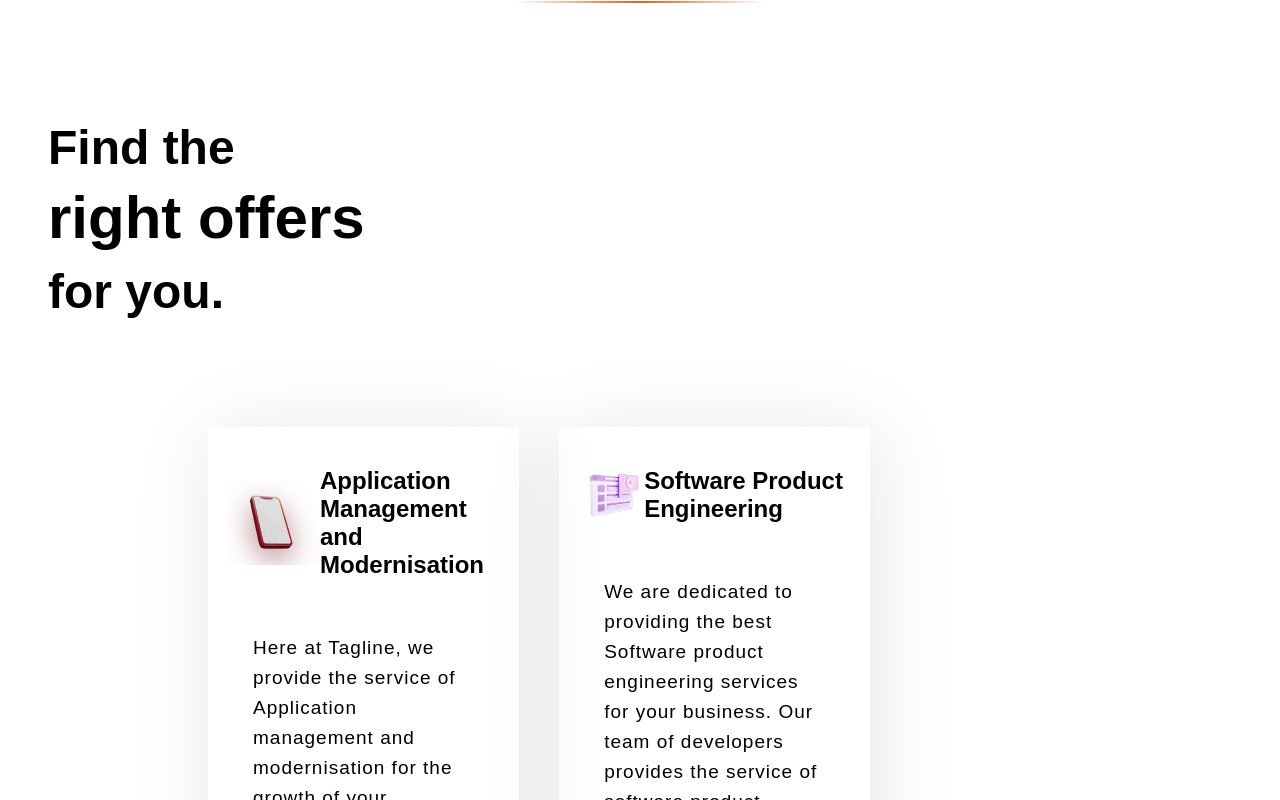
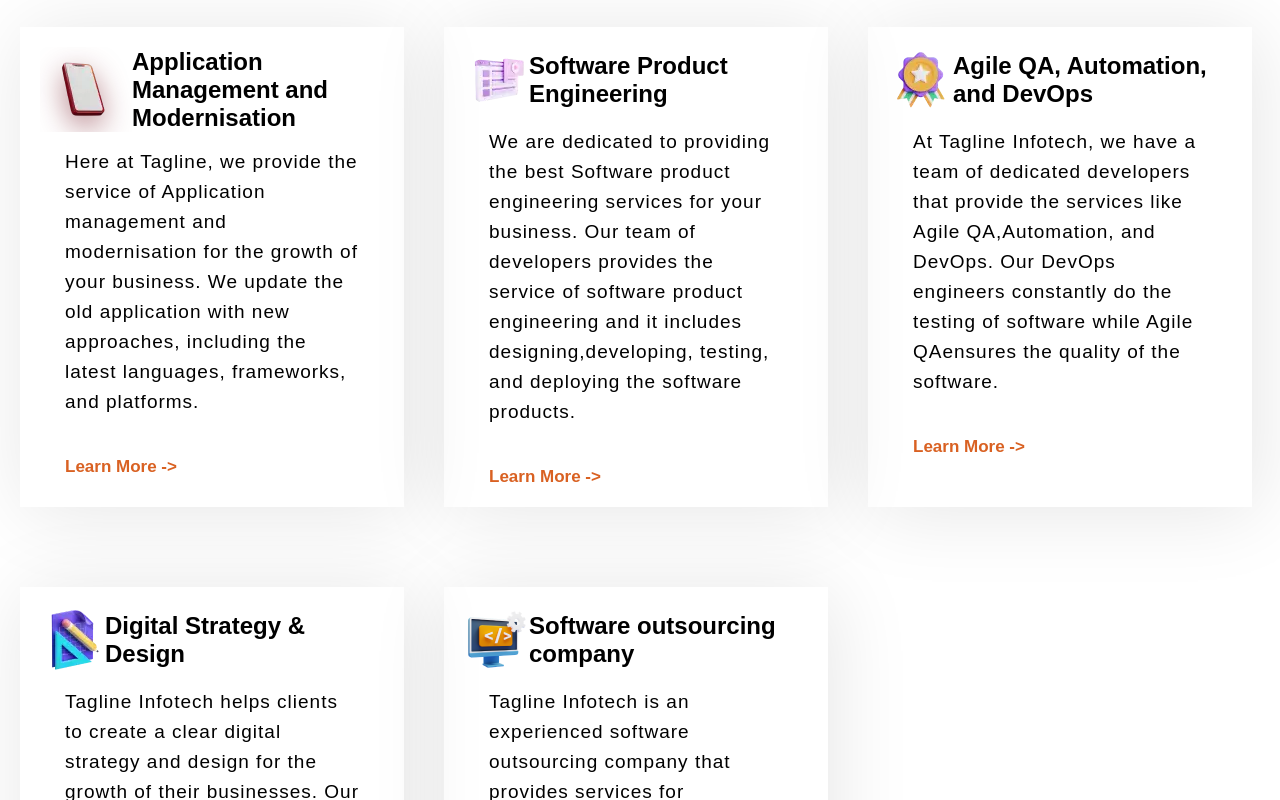
Before and after one commit to vishalv-tagline/angular-tagline, an Angular app: page / in a window 1280 px wide. Shown: the part 940-1740 px from the top of the page. Built offline with nearby package versions, Linux system fonts and the light colour scheme.

Commit message:
Implement change  ourservices section

```diff
--- a/src/app/app.component.html
+++ b/src/app/app.component.html
@@ -1,39 +1,4 @@
 <div class="topbar">
-  <!-- <div class="header">
-    <nav>
-      <ul>
-        <img src="../assets/images/tagline.png">
-        <li><a href="#">{{ caseStudy }}</a></li>
-        <li>
-          <label>{{navbar.about}}</label>
-          <select>
-
-          </select>
-        </li>
-        <li>
-          <label>{{navbar.heiD}}</label>
-          <select>
-
-          </select>
-        </li>
-        <li>
-          <label>{{navbar.tech}}</label>
-          <select>
-
-          </select>
-        </li>
-        <li>
-          <label>{{navbar.indu}}</label>
-          <select>
-
-          </select>
-        </li>
-        <div class="btnget">
-          <button [type]="btntype" style="display: flex; justify-content: end;">GET QUOTE</button>
-        </div>
-      </ul>
-    </nav>
-  </div> -->
   <app-navbar [navbarItems]="navbar"></app-navbar>
   <div class="headtext">
     <h1>{{heading.head1}}<br>{{heading.head2}}</h1>
@@ -50,10 +15,10 @@
   <h1>{{serv.title1}}</h1>
   <span class="headerline"></span>
   <div class="boxes">
-    <div class="divcontent divcontent1" style="border: none;">
+    <!-- <div class="divcontent divcontent1" style="border: none;">
       <h1 style="text-align: left; line-height: 70px;font-weight: 700;">{{serv.title2}}<br> <span
           style="font-weight: bolder; font-size: 60px;">{{serv.title3}}</span><br>{{serv.title4}}</h1>
-    </div>
+    </div> -->
     <!-- <div class="divcontent divcontent2" *ngFor="let service of services">
       <div class="flex">
         <img [src]="service.images" alt="logo">
@@ -62,19 +27,14 @@
       <p>{{service.description}}</p>
       <a href="#">{{service.button}}</a>
     </div> -->
-    <div>
-      <app-ourservices></app-ourservices>
-    </div>
+    <app-ourservices [servDataes]="servicess"></app-ourservices>
 
-    <div class="divcontent divcontent7">
+    <!-- <div class="divcontent divcontent7">
       <h2>{{serv.title5}}<span style="font-weight: bold;">{{serv.title6}}</span></h2>
       <button>{{serv.title7}}</button>
     </div>
+  </div> -->
   </div>
-</div>
-
-
-
 
   <!-- ___________________________________________________________ -->
   <div class="experience">
@@ -320,7 +280,8 @@
 
     <div class="lastfooterdiv">
       <img src="../assets/images/tagline-stamp.png">
-    <div><a href="" style="text-decoration: none;color: gray;font-size: 17px;">Follow Us <i class="bi bi-facebook"></i>
+      <div><a href="" style="text-decoration: none;color: gray;font-size: 17px;">Follow Us <i
+            class="bi bi-facebook"></i>
           <i class="bi bi-linkedin"></i>
           <i class="bi bi-twitter"></i>
           <i class="bi bi-instagram"></i>
--- a/src/app/app.component.scss
+++ b/src/app/app.component.scss
@@ -1,11 +1,3 @@
-* {
-    margin: 0;
-    padding: 0;
-    box-sizing: border-box;
-    font-family: poppins, sans-serif;
-
-}
-
 .topbar {
     height: 100vh;
     width: 100%;
@@ -136,40 +128,32 @@
     margin-top: 50px;
 }
 
-// .services .headerline{
+// .boxes{
 //     display: flex;
+//     flex-wrap: wrap;
+//     flex-direction: row;
 //     justify-content: center;
-//     width: 175px;
-//     margin: auto;
-//     height: 2px;
-//     background: radial-gradient(50% 151250% at 50% -100%,#d96122 0%,rgba(255,255,255,0) 100%);
 // }
 
-// .boxes {
-//     display: flex;
-//     flex-wrap: wrap;
-//     margin: 35px 180px;
+// .boxes .divcontent {
+//     width: 30%;
+//     padding: 20px;
+//     margin: 40px 20px;
 // }
 
-.boxes .divcontent {
-    width: 30%;
-    padding: 20px;
-    margin: 40px 20px;
-}
+// .boxes .divcontent {
+//     box-shadow: 5px 5px 75px rgb(0 0 0 / 10%);
+// }
 
-.boxes .divcontent {
-    box-shadow: 5px 5px 75px rgb(0 0 0 / 10%);
-}
+// .boxes .divcontent1 {
+//     font-size: 6rem;
+//     box-shadow: none;
+// }
 
-.boxes .divcontent1 {
-    font-size: 6rem;
-    box-shadow: none;
-}
-
-.boxes .divcontent .flex {
-    display: flex;
-    align-items: center;
-}
+// .boxes .divcontent .flex {
+//     display: flex;
+//     align-items: center;
+// }
 
 // .boxes .divcontent p {
 //     font-size: 19px;
@@ -191,43 +175,44 @@
 //     padding: 30px 25px;
 // }
 
-.boxes .divcontent7 {
-    background: #D96122;
-    border-radius: 10px;
-    height: 50vh;
-}
+// .boxes .divcontent7 {
+//     background: #D96122;
+//     border-radius: 10px;
+//     height: 50vh;
+// }
 
-.boxes .divcontent7 h2 {
-    font-size: 40px;
-    font-family: poppins, sans-serif;
-    font-weight: 500;
-    margin: 25px 27px;
-    color: #fff;
-}
+// .boxes .divcontent7 h2 {
+//     font-size: 40px;
+//     font-family: poppins, sans-serif;
+//     font-weight: 500;
+//     margin: 25px 27px;
+//     color: #fff;
+// }
 
-.boxes .divcontent7 button {
-    border: none;
-    height: 60px;
-    min-width: 40%;
-    font-size: 20px;
-    background: rgba(255, 195, 164, .5);
-    line-height: 30px;
-    font-weight: 700;
-    padding: 13px 35px;
-    color: #fff;
-    border-radius: 10px;
-    margin: 25px 20px;
-    margin-top: 120px;
-    cursor: pointer;
-}
+// .boxes .divcontent7 button {
+//     border: none;
+//     height: 60px;
+//     min-width: 40%;
+//     font-size: 20px;
+//     background: rgba(255, 195, 164, .5);
+//     line-height: 30px;
+//     font-weight: 700;
+//     padding: 13px 35px;
+//     color: #fff;
+//     border-radius: 10px;
+//     margin: 25px 20px;
+//     margin-top: 120px;
+//     cursor: pointer;
+// }
 
-.boxes .divcontent7 button:hover {
-    background-color: #fff;
-    color: #D96122;
-    transition: all ease-in .3s;
-}
+// .boxes .divcontent7 button:hover {
+//     background-color: #fff;
+//     color: #D96122;
+//     transition: all ease-in .3s;
+// }
 
 /* ________________________________________________________________________ */
+
 .experience {
     display: flex;
     width: 100%;
@@ -379,14 +364,14 @@
     padding: 33px 10px 10px 53px;
 }
 
-/* .row .menu ul li.active,
-li:hover {
-    border: 2px dotted #d66f37;
-} */
+// .row .menu ul li.active,
+// li:hover {
+//     border: 2px dotted #d66f37;
+// }
 
-// .menu ul li:first-child {
-//     box-shadow: inset 7px 0em #D96122;
-// }
+.menu ul li:first-child {
+    box-shadow: inset 7px 0em #D96122;
+}
 
 .menu ul li:first-child a {
     color: #d66f37;
--- a/src/app/app.component.ts
+++ b/src/app/app.component.ts
@@ -28,12 +28,12 @@
   title7: string
 }
 
-// interface Iservices {
-//   images: string,
-//   title: string,
-//   description: string,
-//   button: string
-// }
+interface Iservices {
+  images: string,
+  title: string,
+  description: string,
+  button: string
+}
 
 interface Experience {
   title: string,
@@ -165,37 +165,37 @@
     title7: 'Contact Us',
   }
 
-  // services: Iservices[] = [
-  //   {
-  //     images: '../assets/images/mobile.png',
-  //     title: 'Application Management and Modernisation',
-  //     description: 'Here at Tagline, we provide the service of Application management and modernisation for the growth of your business. We update the old application with new approaches, including the latest languages, frameworks, and platforms.',
-  //     button: 'Learn More ->'
-  //   },
-  //   {
-  //     images: '../assets/images/web-design-icon.webp',
-  //     title: 'Software Product Engineering',
-  //     description: 'We are dedicated to providing the best Software product engineering services for your business. Our team of developers provides the service of software product engineering and it includes designing,developing, testing, and deploying the software products.',
-  //     button: 'Learn More ->'
-  //   },
-  //   {
-  //     images: '../assets/images/testing-icon.webp',
-  //     title: 'Agile QA, Automation, and DevOps',
-  //     description: 'At Tagline Infotech, we have a team of dedicated developers that provide the services like Agile QA,Automation, and DevOps. Our DevOps engineers constantly do the testing of software while Agile QAensures the quality of the software.',
-  //     button: 'Learn More ->'
-  //   },
-  //   {
-  //     images: '../assets/images/uiux-design-icon.webp',
-  //     title: 'Digital Strategy & Design',
-  //     description: 'Tagline Infotech helps clients to create a clear digital strategy and design for the growth of their businesses. Our developers and UI UX designers put the user first to create easy-to-navigate interfaces and smooth end-to-end experiences.',
-  //     button: 'Learn More ->'
-  //   },
-  //   {
-  //     images: '../assets/images/software-development-1.png',
-  //     title: 'Software outsourcing company',
-  //     description: 'Tagline Infotech is an experienced software outsourcing company that provides services for variousbusinesses. We have a reliable team of developers that provides high-quality outsourcing services to scale your business.',
-  //     button: 'Learn More ->'
-  //   }];
+  servicess: Iservices[] = [
+    {
+      images: '../assets/images/mobile.png',
+      title: 'Application Management and Modernisation',
+      description: 'Here at Tagline, we provide the service of Application management and modernisation for the growth of your business. We update the old application with new approaches, including the latest languages, frameworks, and platforms.',
+      button: 'Learn More ->'
+    },
+    {
+      images: '../assets/images/web-design-icon.webp',
+      title: 'Software Product Engineering',
+      description: 'We are dedicated to providing the best Software product engineering services for your business. Our team of developers provides the service of software product engineering and it includes designing,developing, testing, and deploying the software products.',
+      button: 'Learn More ->'
+    },
+    {
+      images: '../assets/images/testing-icon.webp',
+      title: 'Agile QA, Automation, and DevOps',
+      description: 'At Tagline Infotech, we have a team of dedicated developers that provide the services like Agile QA,Automation, and DevOps. Our DevOps engineers constantly do the testing of software while Agile QAensures the quality of the software.',
+      button: 'Learn More ->'
+    },
+    {
+      images: '../assets/images/uiux-design-icon.webp',
+      title: 'Digital Strategy & Design',
+      description: 'Tagline Infotech helps clients to create a clear digital strategy and design for the growth of their businesses. Our developers and UI UX designers put the user first to create easy-to-navigate interfaces and smooth end-to-end experiences.',
+      button: 'Learn More ->'
+    },
+    {
+      images: '../assets/images/software-development-1.png',
+      title: 'Software outsourcing company',
+      description: 'Tagline Infotech is an experienced software outsourcing company that provides services for variousbusinesses. We have a reliable team of developers that provides high-quality outsourcing services to scale your business.',
+      button: 'Learn More ->'
+    }];
 
   exprience: Experience = {
     title: 'We have the experience',
--- a/src/app/ourservices/ourservices.component.html
+++ b/src/app/ourservices/ourservices.component.html
@@ -1,13 +1,7 @@
 <!-- <p>ourservices works!</p> -->
 <div class="services">
-    <!-- <h1>{{serv.title1}}</h1> -->
-    <!-- <span class="headerline"></span> -->
     <div class="boxes">
-        <!-- <div class="divcontent divcontent1" style="border: none;">
-            <h1 style="text-align: left; line-height: 70px;font-weight: 700;">{{serv.title2}}<br> <span
-                    style="font-weight: bolder; font-size: 60px;">{{serv.title3}}</span><br>{{serv.title4}}</h1>
-        </div> -->
-        <div class="divcontent divcontent2" *ngFor="let service of services">
+        <div class="divcontent divcontent2" *ngFor="let service of servDataes">
             <div class="flex">
                 <img [src]="service.images" alt="logo">
                 <h2>{{service.title}}</h2>
@@ -15,9 +9,5 @@
             <p>{{service.description}}</p>
             <a href="#">{{service.button}}</a>
         </div>
-        <!-- <div class="divcontent divcontent7">
-            <h2>{{serv.title5}}<span style="font-weight: bold;">{{serv.title6}}</span></h2>
-            <button>{{serv.title7}}</button>
-        </div> -->
     </div>
 </div>
--- a/src/app/ourservices/ourservices.component.scss
+++ b/src/app/ourservices/ourservices.component.scss
@@ -5,19 +5,10 @@
     margin-top: 50px;
 }
 
-// .services .headerline{
-//     display: flex;
-//     justify-content: center;
-//     width: 175px;
-//     margin: auto;
-//     height: 2px;
-//     background: radial-gradient(50% 151250% at 50% -100%,#d96122 0%,rgba(255,255,255,0) 100%);
-// }
-
-.boxes {
+.boxes{
     display: flex;
     flex-wrap: wrap;
-    margin: 35px 180px;
+    flex-direction: row;
 }
 
 .boxes .divcontent {
@@ -29,12 +20,6 @@
 .boxes .divcontent {
     box-shadow: 5px 5px 75px rgb(0 0 0 / 10%);
 }
-
-// .boxes .divcontent1 {
-//     font-size: 6rem;
-//     box-shadow: none;
-// }
-
 .boxes .divcontent .flex {
     display: flex;
     align-items: center;
@@ -59,39 +44,3 @@
     font-family: poppins, sans-serif;
     padding: 30px 25px;
 }
-
-// .boxes .divcontent7 {
-//     background: #D96122;
-//     border-radius: 10px;
-//     height: 50vh;
-// }
-
-// .boxes .divcontent7 h2 {
-//     font-size: 40px;
-//     font-family: poppins, sans-serif;
-//     font-weight: 500;
-//     margin: 25px 27px;
-//     color: #fff;
-// }
-
-// .boxes .divcontent7 button {
-//     border: none;
-//     height: 60px;
-//     min-width: 40%;
-//     font-size: 20px;
-//     background: rgba(255, 195, 164, .5);
-//     line-height: 30px;
-//     font-weight: 700;
-//     padding: 13px 35px;
-//     color: #fff;
-//     border-radius: 10px;
-//     margin: 25px 20px;
-//     margin-top: 120px;
-//     cursor: pointer;
-// }
-
-// .boxes .divcontent7 button:hover {
-//     background-color: #fff;
-//     color: #D96122;
-//     transition: all ease-in .3s;
-// }
--- a/src/app/ourservices/ourservices.component.ts
+++ b/src/app/ourservices/ourservices.component.ts
@@ -1,14 +1,4 @@
-import { Component, OnInit } from '@angular/core';
-// interface ServicesAll {
-//   title1: string,
-//   title2: string,
-//   title3: string,
-//   title4: string,
-//   title5: string,
-//   title6: string,
-//   title7: string
-// }
-
+import { Component, Input, OnInit } from '@angular/core';
 interface Iservices {
   images: string,
   title: string,
@@ -22,47 +12,7 @@
 })
 export class OurservicesComponent implements OnInit {
 
-  // serv: ServicesAll = {
-  //   title1: 'Our Services',
-  //   title2: 'Find the',
-  //   title3: 'right offers',
-  //   title4: 'for you.',
-  //   title5: 'Don\'t know what to choose? ',
-  //   title6: 'Drop us a line.',
-  //   title7: 'Contact Us',
-  // }
-
-  services: Iservices[] = [
-    {
-      images: '../assets/images/mobile.png',
-      title: 'Application Management and Modernisation',
-      description: 'Here at Tagline, we provide the service of Application management and modernisation for the growth of your business. We update the old application with new approaches, including the latest languages, frameworks, and platforms.',
-      button: 'Learn More ->'
-    },
-    {
-      images: '../assets/images/web-design-icon.webp',
-      title: 'Software Product Engineering',
-      description: 'We are dedicated to providing the best Software product engineering services for your business. Our team of developers provides the service of software product engineering and it includes designing,developing, testing, and deploying the software products.',
-      button: 'Learn More ->'
-    },
-    {
-      images: '../assets/images/testing-icon.webp',
-      title: 'Agile QA, Automation, and DevOps',
-      description: 'At Tagline Infotech, we have a team of dedicated developers that provide the services like Agile QA,Automation, and DevOps. Our DevOps engineers constantly do the testing of software while Agile QAensures the quality of the software.',
-      button: 'Learn More ->'
-    },
-    {
-      images: '../assets/images/uiux-design-icon.webp',
-      title: 'Digital Strategy & Design',
-      description: 'Tagline Infotech helps clients to create a clear digital strategy and design for the growth of their businesses. Our developers and UI UX designers put the user first to create easy-to-navigate interfaces and smooth end-to-end experiences.',
-      button: 'Learn More ->'
-    },
-    {
-      images: '../assets/images/software-development-1.png',
-      title: 'Software outsourcing company',
-      description: 'Tagline Infotech is an experienced software outsourcing company that provides services for variousbusinesses. We have a reliable team of developers that provides high-quality outsourcing services to scale your business.',
-      button: 'Learn More ->'
-    }];
+  @Input() servDataes!: Iservices[];
 
   constructor() { }
 
--- a/src/styles.scss
+++ b/src/styles.scss
@@ -1 +1,7 @@
 /* You can add global styles to this file, and also import other style files */
+* {
+    margin: 0;
+    padding: 0;
+    box-sizing: border-box;
+    font-family: poppins, sans-serif;
+}
```
Lines whose indentation alone changed are shown as unchanged.
